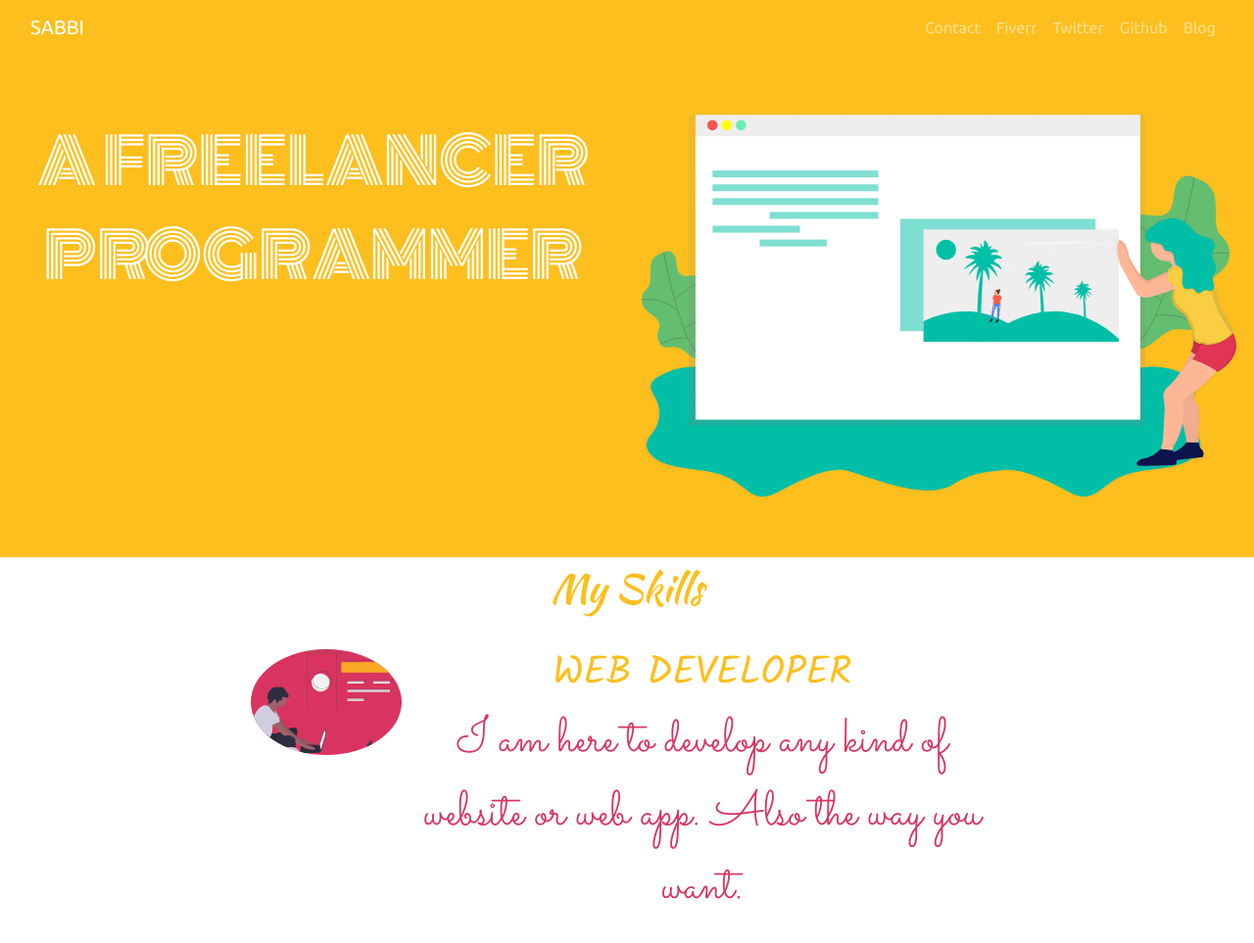
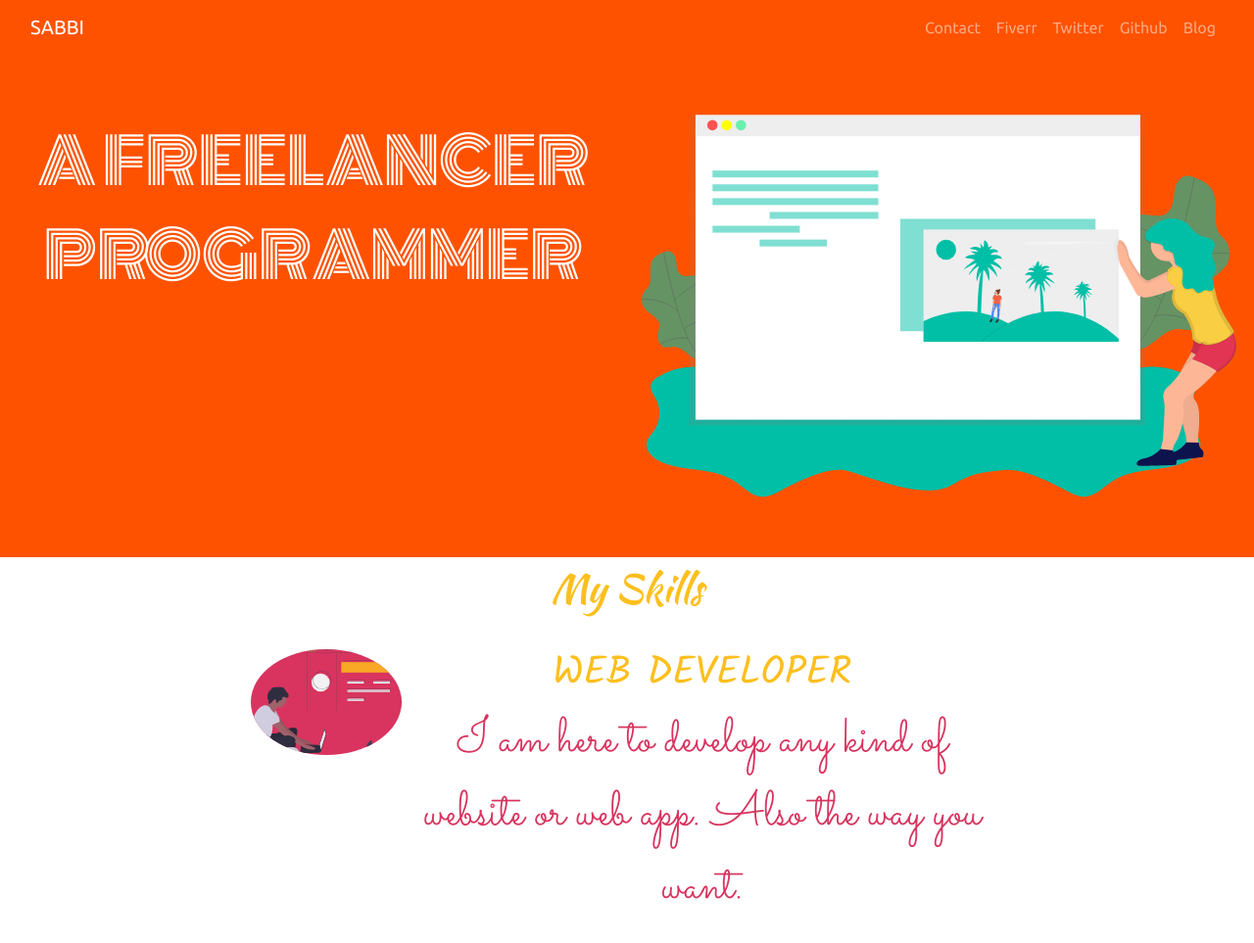
Before and after one commit to sabbi-z/Portfolio, a plain HTML site: page index.html in a window 1280 px wide. Shown: the top 963 px of the page at 98% size. Drawn offline with nearby package versions, Linux system fonts and the light colour scheme.

Commit message:
Update index.html

```diff
--- a/index.html
+++ b/index.html
@@ -16,7 +16,7 @@
         <link href="https://fonts.googleapis.com/css2?family=Sacramento&display=swap" rel="stylesheet">
         <link href="https://fonts.googleapis.com/css2?family=Kaushan+Script&display=swap" rel="stylesheet">
 	<style>.topcontainer{
-    background-color: #fcbf1e;
+    background-color: #ff5200;
     height: 100%;
     text-align: center;
 
```
